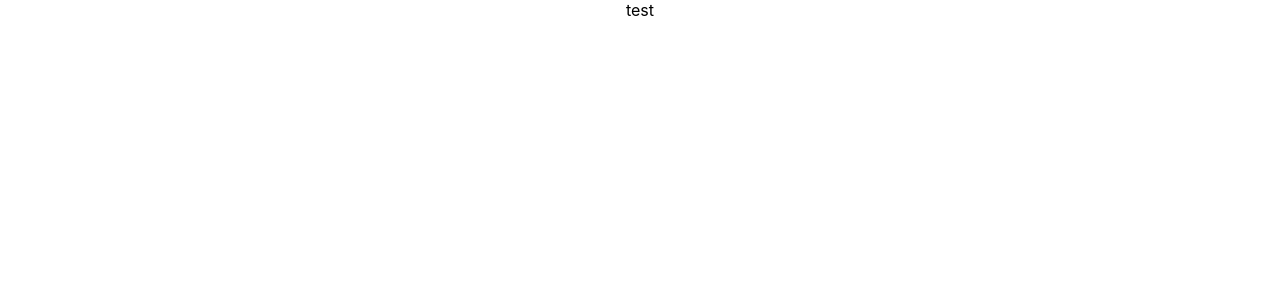
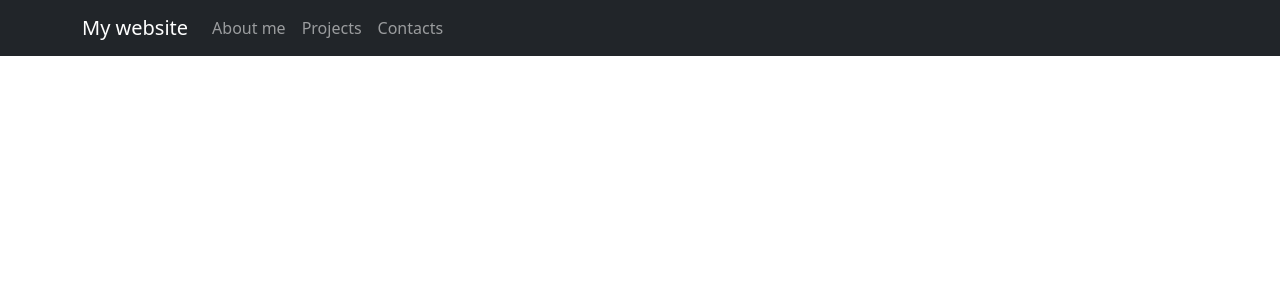
Before and after one commit to Btb82938293/portfolio-website-reactJS, a React (Create React App) app: page / in a window 1280 px wide. Shown: the top 300 px of the page. Built offline with nearby package versions, Linux system fonts and the light colour scheme.

Commit message:
Added Hone.js, NavBar.js

```diff
--- a/package.json
+++ b/package.json
@@ -6,7 +6,9 @@
     "@testing-library/jest-dom": "^5.17.0",
     "@testing-library/react": "^13.4.0",
     "@testing-library/user-event": "^13.5.0",
+    "bootstrap": "^5.3.1",
     "react": "^18.2.0",
+    "react-bootstrap": "^2.8.0",
     "react-dom": "^18.2.0",
     "react-scripts": "5.0.1",
     "web-vitals": "^2.1.4"
--- a/src/App.css
+++ b/src/App.css
@@ -1,3 +1,5 @@
+import 'bootstrap/dist/css/bootstrap.min.css'
+
 .App {
   text-align: center;
 }
--- a/src/App.js
+++ b/src/App.js
@@ -1,9 +1,14 @@
 import './App.css';
+import 'bootstrap/dist/css/bootstrap.min.css'
+import React, {useState, useEffect} from "react"
+import NavBar from './components/NavBar';
+import Home from "./components/Home"
 
 function App() {
   return (
     <div className="App">
-     test
+     <NavBar />
+     <Home />
     </div>
   );
 }
--- /dev/null
+++ b/src/components/Home.js
@@ -0,0 +1,14 @@
+import Container from 'react-bootstrap/Container';
+import Row from 'react-bootstrap/Row';
+import Col from 'react-bootstrap/Col';
+
+export default function Home() {
+  return (
+    <Container>
+      <Row>
+        <Col md={{ span: 3, offset: 3 }}
+>1 of 1!!!!!!!!</Col>
+      </Row>
+    </Container>
+  );
+}
--- /dev/null
+++ b/src/components/NavBar.js
@@ -0,0 +1,24 @@
+import Container from 'react-bootstrap/Container';
+import Nav from 'react-bootstrap/Nav';
+import Navbar from 'react-bootstrap/Navbar';
+
+
+
+export default function NavBar() {
+    return (
+      <>
+      <Navbar fixed="top" bg="dark" data-bs-theme="dark">
+        <Container>
+          <Navbar.Brand href="#home">My website</Navbar.Brand>
+          <Nav className="me-auto">
+            <Nav.Link href="#home">About me</Nav.Link>
+            <Nav.Link href="#features">Projects</Nav.Link>
+            <Nav.Link href="#pricing">Contacts</Nav.Link>
+          </Nav>
+        </Container>
+      </Navbar>
+      <br />
+
+    </>
+    )
+}
```
Also changed, not shown: 1 other file (tests, documents, lock files or other folders).
